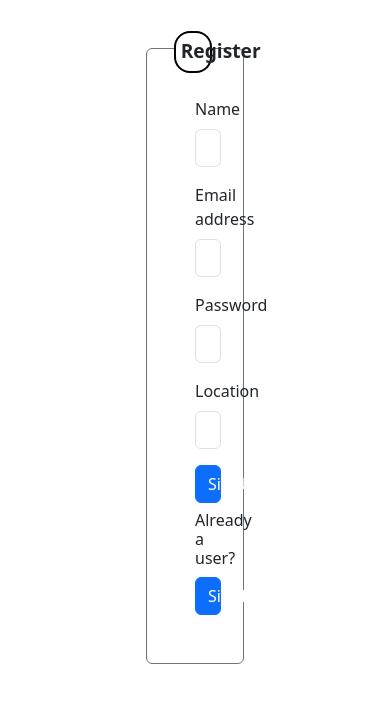
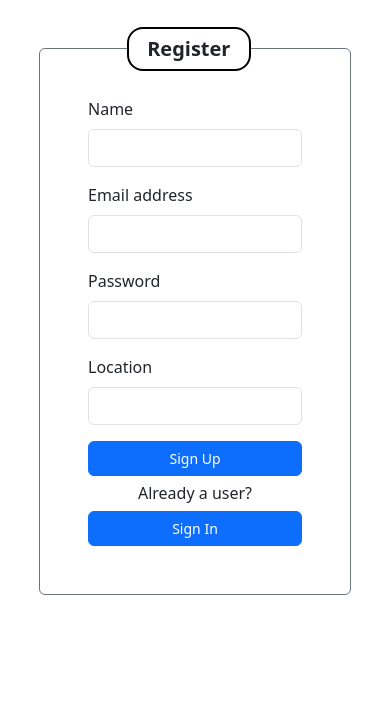
Before and after one commit to Ag22052005/Good_Food, a React (Vite) app in the folder FrontEnd/: page /signup in a window 390 px wide. Shown: the top 702 px of the page. Built offline with nearby package versions, Linux system fonts and the light colour scheme.

Commit message:
responsive login and signup

```diff
--- a/FrontEnd/src/App.css
+++ b/FrontEnd/src/App.css
@@ -3,6 +3,9 @@ body::-webkit-scrollbar {
 }
 .sbox{
   position: relative;
+  max-width: 400px;
+  margin: auto;
+  padding: 1rem;
 }
 .shead{
   position: absolute;
@@ -31,3 +34,23 @@ body::-webkit-scrollbar {
 .cardImage{
   height: 12rem;
 }
+
+@media (max-width: 576px) {
+  .sbox {
+    padding: 0.5rem;
+    margin-bottom: 1rem;
+  }
+
+  .sbox {
+    width: 80%;
+    padding: 1rem;
+  }
+
+  .shead {
+    font-size: 1.25rem;
+  }
+
+  .btn {
+    font-size: 0.875rem;
+  }
+}
--- a/FrontEnd/src/assets/components/CartItem.jsx
+++ b/FrontEnd/src/assets/components/CartItem.jsx
@@ -23,7 +23,7 @@ function CartItem({cartItem}) {
   return (
     <li
       className="d-flex border justify-content-between"
-      style={{ height: "11rem", width: "90%" }}
+      style={{ minHeight: "11rem", width: "90%" }}
     >
       <div className="w-75 m-0 px-4 pt-2">
         <h5 className="m-1">{cartItem.name}</h5>
@@ -49,7 +49,7 @@ function CartItem({cartItem}) {
         style={{'flexDirection':'column'}}
       >
         <img
-        src={cartItem.img}  alt="This is an image"
+        src={cartItem.img}  alt="This is an image" className="img-fluid"
           style={{ 'maxHeight': "6rem", 'borderRadius': "5px", 'objectFit':'contain' }}
         />
         <button className="bg-danger rounded border text-white mb-2" onClick = {()=>UpdateCart('remove')}>Remove</button>
--- a/FrontEnd/src/assets/screens/Login.jsx
+++ b/FrontEnd/src/assets/screens/Login.jsx
@@ -1,31 +1,36 @@
 import React, { useRef } from "react";
-import {useNavigate } from "react-router-dom";
-import axios from 'axios'
+import { useNavigate } from "react-router-dom";
+import axios from 'axios';
+
 function Login() {
   const email = useRef("");
   const password = useRef("");
+  const navigate = useNavigate();
 
-  const navigate = useNavigate();
   const handleRedirect = () => {
     navigate("/signup");
   };
+
   const handleSubmit = (e) => {
     e.preventDefault();
-    axios.post('https://good-food-rkxe.onrender.com/login',{email:email.current.value,password:password.current.value})
-    .then((res)=>{
-      console.log(res)
-      email.current.value = ''
-      password.current.value = ''
-      localStorage.setItem("authToken",res.data.authToken)
-      // console.log(localStorage.getItem('authToken'))
-      navigate('/')
-    }).catch((err)=>{
-      alert(err)
+    axios.post('https://good-food-rkxe.onrender.com/login', {
+      email: email.current.value,
+      password: password.current.value
     })
+    .then((res) => {
+      console.log(res);
+      email.current.value = '';
+      password.current.value = '';
+      localStorage.setItem("authToken", res.data.authToken);
+      navigate('/');
+    })
+    .catch((err) => {
+      alert(err);
+    });
+  };
 
-  };
   return (
-    <div className="container w-25 mt-5 border border-secondary p-5 rounded sbox">
+    <div className="container mt-5 border border-secondary p-5 rounded sbox">
       <div className="shead">Login</div>
       <form onSubmit={handleSubmit}>
         <div className="mb-3">
@@ -52,20 +57,19 @@ function Login() {
           />
         </div>
         <div className="lbtn text-center">
-        <button type="submit" className="btn btn-primary w-100" >
+          <button type="submit" className="btn btn-primary w-100">
             Sign In
           </button>
         </div>
       </form>
       <div className="isuser text-center mt-2 mb-1 w-100">
-        <h6>Not an user ?</h6>
+        <h6>Not a user?</h6>
       </div>
       <div className="sbtn text-center">
-          <button  className="btn btn-primary w-100" onClick={handleRedirect}>
+        <button className="btn btn-primary w-100" onClick={handleRedirect}>
           Sign Up
         </button>
       </div>
-
     </div>
   );
 }
--- a/FrontEnd/src/assets/screens/SignUp.jsx
+++ b/FrontEnd/src/assets/screens/SignUp.jsx
@@ -1,6 +1,7 @@
 import React, { useRef } from "react";
-import {useNavigate } from "react-router-dom";
-import axios from 'axios'
+import { useNavigate } from "react-router-dom";
+import axios from 'axios';
+
 function SignUp() {
   const name = useRef("");
   const email = useRef("");
@@ -8,31 +9,40 @@ function SignUp() {
   const location = useRef("");
 
   const navigate = useNavigate();
+
   const handleRedirect = () => {
     navigate("/login");
   };
+
   const handleSubmit = (e) => {
     e.preventDefault();
-    axios.post('https://good-food-rkxe.onrender.com/signup',{name:name.current.value,email:email.current.value,password:password.current.value,location:location.current.value}).then((res)=>{
-      name.current.value = ''
-      email.current.value = ''
-      password.current.value = ''
-      location.current.value = ''
-      navigate('/login')
-    }).catch((err)=>{
-      console.log(err)
-      alert('Internal server Error')
+    axios.post('https://good-food-rkxe.onrender.com/signup', {
+      name: name.current.value,
+      email: email.current.value,
+      password: password.current.value,
+      location: location.current.value
     })
+    .then((res) => {
+      name.current.value = '';
+      email.current.value = '';
+      password.current.value = '';
+      location.current.value = '';
+      navigate('/login');
+    })
+    .catch((err) => {
+      console.log(err);
+      alert('Internal server Error');
+    });
+  };
 
-  };
   return (
-    <div className="container w-25 mt-5 border border-secondary p-5 sbox rounded">
-      <div className="shead" style={{"top":"-3%"}}>
+    <div className="container mt-5 border border-secondary p-5 sbox rounded">
+      <div className="shead">
         Register
       </div>
       <form onSubmit={handleSubmit}>
         <div className="mb-3">
-          <label className="form-label">Name </label>
+          <label className="form-label">Name</label>
           <input type="text" className="form-control" ref={name} />
         </div>
         <div className="mb-3">
@@ -64,7 +74,7 @@ function SignUp() {
         </div>
         <div className="sbtn text-center">
           <button type="submit" className="btn btn-primary w-100">
-            SignUp
+            Sign Up
           </button>
         </div>
       </form>
@@ -73,7 +83,7 @@ function SignUp() {
       </div>
       <div className="lbtn text-center">
         <button className="btn btn-primary w-100" onClick={handleRedirect}>
-          SignIn
+          Sign In
         </button>
       </div>
     </div>
```
Lines whose indentation alone changed are shown as unchanged.
